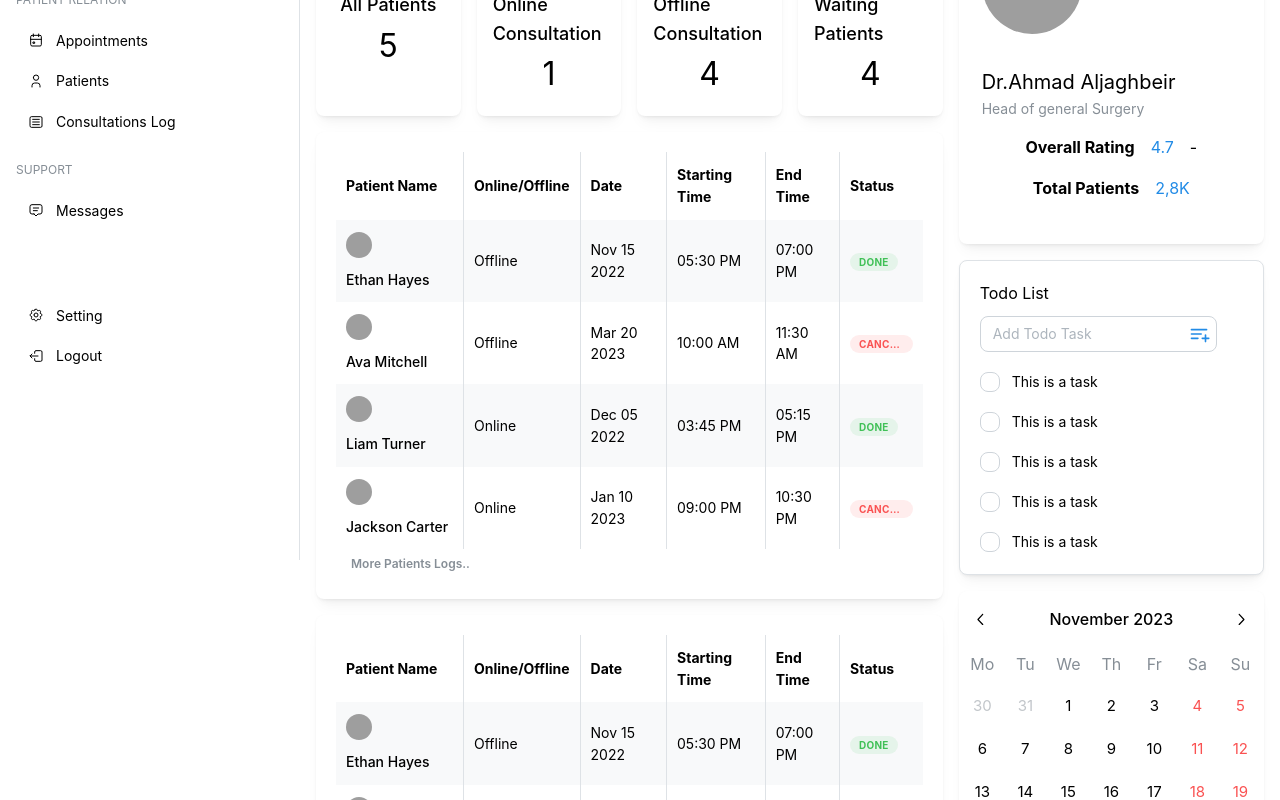
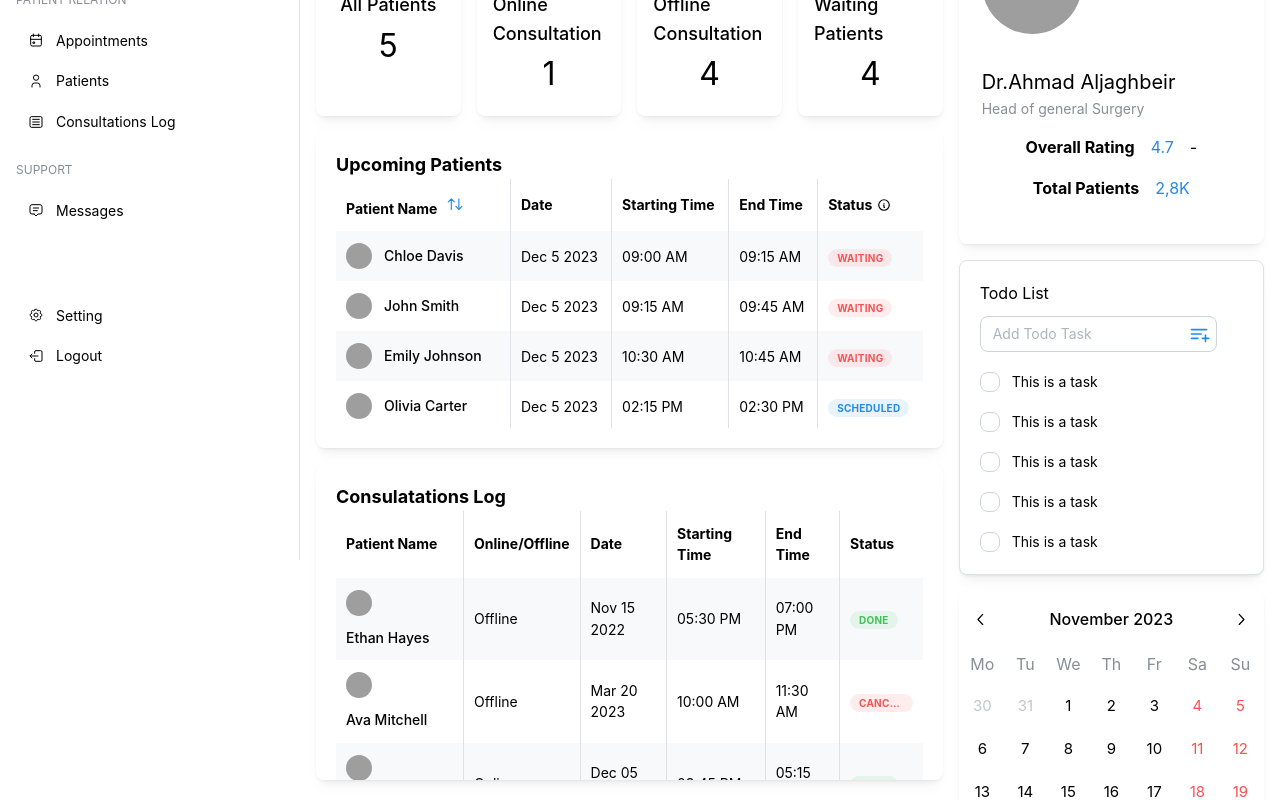
Before and after one commit to Hayat-Project/hayat_medical, a React (Vite) app: page / in a window 1280 px wide. Shown: the part 240-1040 px from the top of the page. Built offline with nearby package versions, Linux system fonts and the light colour scheme; grey boxes are pictures that could not be loaded.

Commit message:
Partial fix to the upcoming patients and consultation log

```diff
--- a/src/Components/ConsultationsView/ConsultationLogWidget.jsx
+++ b/src/Components/ConsultationsView/ConsultationLogWidget.jsx
@@ -41,7 +41,7 @@ function ConsulatationLogWidget() {
   ));
 
   return (
-    <Flex mih={50} gap="20" direction="column">
+    <Flex gap="20" direction="column">
       <Grid>
         <Grid.Col>
           <Table
--- a/src/Components/ConsultationsView/ConsultationsLogView.jsx
+++ b/src/Components/ConsultationsView/ConsultationsLogView.jsx
@@ -3,7 +3,7 @@ import { IconArrowsSort } from "@tabler/icons-react";
 import { useState } from "react";
 import elements from "../../mockdata/data.json";
 
-function ConsultationsLogTable(props) {
+function ConsultationsLogView(props) {
   const searchWord = props.searchWord;
   const [sort, setSort] = useState("");
   const [defaultSort, setDefaultSort] = useState("");
@@ -96,4 +96,4 @@ function ConsultationsLogTable(props) {
   );
 }
 
-export default ConsultationsLogTable;
+export default ConsultationsLogView;
--- a/src/Components/Overview/Overview.jsx
+++ b/src/Components/Overview/Overview.jsx
@@ -1,7 +1,6 @@
-import { Grid, Card, Group, SimpleGrid } from "@mantine/core";
+import { Grid, Card, Group, SimpleGrid, Title } from "@mantine/core";
 import { Calendar } from "@mantine/dates";
 import MainHeader from "../MainHeader";
-import ConsulatationLogWidget from "../ConsultationsView/ConsultationLogWidget";
 import TodoList from "./TodoList";
 import OverviewCards from "./OverviewCards";
 import { useMediaQuery } from "@mantine/hooks";
@@ -12,6 +11,8 @@ import {
   IconUsers,
 } from "@tabler/icons-react";
 import DoctorProfileCard from "./DoctorProfileCard";
+import UpcomingAppointments from "../AppointmentsView/UpcomingAppointments";
+import ConsulatationLogWidget from "../ConsultationsView/ConsultationLogWidget";
 
 function Overview() {
   const isMobile = useMediaQuery(`(max-width: 1200px)`);
@@ -73,11 +74,14 @@ function Overview() {
                 }
               />
             </SimpleGrid>
-            <Card shadow="sm" padding="lg" radius="md">
-              <ConsulatationLogWidget />
+            <Card shadow="sm" padding="lg" h={316} radius="md">
+              <Title order={4}>Upcoming Patients</Title>
+              <UpcomingAppointments />
             </Card>
-            <Card shadow="sm" padding="lg" radius="md">
-              <ConsulatationLogWidget />
+            <Card shadow="sm" padding="lg" h={316} radius="md">
+              <Title order={4}>Consulatations Log</Title>
+              {/* ToDo: Change to  ConsulatationsLogView, replace this and then delete it*/}
+              <ConsulatationLogWidget/>
             </Card>
           </SimpleGrid>
         </Grid.Col>
```
